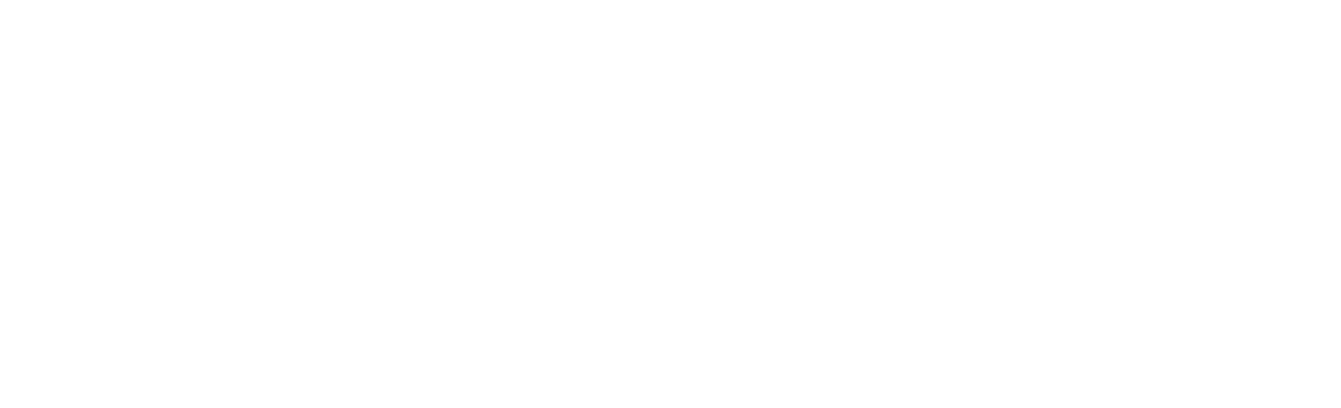
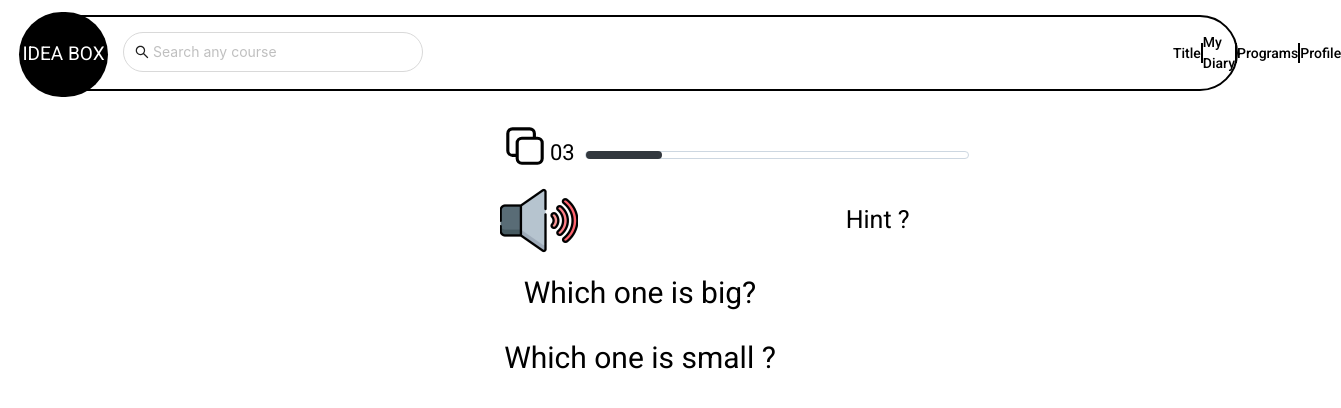
Before and after one commit to anjanasri13/clinicdashboard, a React (Create React App) app: page /course2A in a window 1280 px wide. Before the commit this address had no page. Shown: the top 408 px of the page, 1341 px wide, since content can reach past the window. Built offline with nearby package versions, Linux system fonts and the light colour scheme.

Commit message:
10/1/2024

```diff
--- a/src/App.js
+++ b/src/App.js
@@ -23,6 +23,7 @@
 import Freetrail from './pages/Freetrail';
 import Fine from './pages/Fine';
 import Abtcourse from './pages/Abtcourse';
+import Course2A from './pages/Course2A';
 
 
 
@@ -51,6 +52,7 @@
       <Route path="/feedback" element={<Feedback/>}/>
       <Route path="/faq" element={<Faq/>}/>
       <Route path="/course2" element={<Course2/>}/>
+      <Route path='/course2A' element={<Course2A/>}/>
       <Route path="/payment" element={<Payment/>}/>
       <Route path='/freetrail' element={<Freetrail/>}/>
       <Route path='/fine' element={<Fine/>}/>
--- a/src/components/Alpha.js
+++ b/src/components/Alpha.js
@@ -1,12 +1,19 @@
 import React from 'react'
 import abc from '../assests/abc.png'
+import { useNavigate } from 'react-router-dom'
 
-export default function Alpha({bgcolor}) {
+export default function Alpha({bgcolor,title}) {
+
+     const navigate=useNavigate();
+
+     const Course2A =()=>{
+      navigate("/course2A",{state:{title}})
+     }
   return (
     <div>
         <div className={`rounded-[20px] ${bgcolor} w-[355px] h-[230px] ml-[50px]`}>
             <div className="flex">
-                <p className="text-[#000] text-[20px] font-medium px-[30px] pt-[50px] mt-[10px]" >Alphabets</p>
+                <p className="text-[#000] text-[20px] font-medium px-[30px] pt-[50px] mt-[10px]" onClick={Course2A} >Alphabets</p>
                 <img src={abc} style={{opacity: 0.9,height:'54px',width:'54px',marginLeft:'130px',marginTop:'50px'}}/>
             </div>
             <p className="text-[#000] text-[16px] font-normal; px-[30px] pt-[10px]">NO of days:40</p>
--- a/src/components/Course.js
+++ b/src/components/Course.js
@@ -7,7 +7,7 @@
   const navigate=useNavigate();
 
   const Course2 = () =>{
-   navigate("/course2", { state: { title, src,training: "Training", subtitle, desc,nxttitle} })
+   navigate("/course2", { state: {title,src,training: "Training",subtitle,desc,nxttitle}})
   }
   return (
     <div>
--- a/src/pages/Activity.js
+++ b/src/pages/Activity.js
@@ -24,14 +24,14 @@
           <p className='ml-[80px]'>Your Goal</p>
         </div>
 
-        <Stack spacing={2} sx={{ flex: 1 }} className='mt-[40px] w-[80%] ml-[50px] text-[red]'>
-         <LinearProgress determinate value={20} variant="solid" size="lg"/>
+        <Stack spacing={2} sx={{flex:1}} className='mt-[40px] w-[80%] ml-[50px]'>
+            <LinearProgress determinate value={20} variant="solid" size="lg"/>
         </Stack>
-        <p className='mt-[10px] ml-[50px] tetx-[16px] font-medium '>10 %  Training Completed</p>
+        <p className='mt-[10px] ml-[50px] tetx-[16px] font-medium'>10 %  Training Completed</p>
       </div>
 
     <p className='text-[#000] text-[20px] font-bold mt-[10px] ml-[60px]'>My Focus Area</p>
-    <Carousel2/>
+        <Carousel2/>
 
     <p className='text-[#000] text-[20px] font-bold mt-[10px] ml-[60px]'>Downloaded Files</p>
       <div className='w-[10%] h-[130px] bg-[#F5F5F5] mt-[10px] ml-[60px] rounded-[15px] mb-[15px]'>
--- a/src/pages/Carousel2.js
+++ b/src/pages/Carousel2.js
@@ -8,6 +8,7 @@
     },
     {
         bgcolor: "bg-[#C4C4C4]",
+        title: "Course:2",
     },
     {
         bgcolor: "bg-[#4E4949B8]",
@@ -30,7 +31,7 @@
         {data.map((item, index) => (
 
          <Carousel.Item key={index}>
-             <Alpha  bgcolor={item.bgcolor}/>
+             <Alpha  bgcolor={item.bgcolor} title={item.title}/>
          </Carousel.Item>
         ))}
       </Carousel>
--- /dev/null
+++ b/src/pages/Course2A.js
@@ -0,0 +1,40 @@
+import React from 'react'
+import Header from '../components/Header'
+import { HiOutlineSquare2Stack } from "react-icons/hi2";
+
+import { useLocation } from 'react-router-dom';
+import Stack from '@mui/joy/Stack';
+import LinearProgress from '@mui/joy/LinearProgress';
+import sound from '../assests/sound 2.png'
+
+export default function Course2A() {
+    const location = useLocation();
+    const { title} = location.state || {};
+
+  return (
+    <div>
+        <Header/>
+        <h1 className='text-center text-[20px] mt-[10px] font-normal'>{title}</h1>
+
+        <div className='flex'>
+            <div className='flex'>
+            <HiOutlineSquare2Stack className='ml-[500px] mt-[20px] w-[50px] h-[50px] '/>
+                 <p className='text-[22px] font-normal mt-[35px]'>03</p>
+            </div>
+
+            <div className='mt-[50px] w-[30%] ml-[10px]'>
+                <Stack spacing={2} sx={{ flex: 1 }} >
+                    <LinearProgress variant="outlined" determinate  color="neutral" value={20} size='lg' />
+                </Stack>
+            </div>
+        </div>
+
+        <div className='flex w-[32%] ml-[500px] justify-between '>
+             <img src={sound} className='w-[78px] h-[79px] mt-[10px]'/>
+             <p className='text-[25px] mt-[30px]'>Hint ?</p>
+        </div>
+        <p className='text-[30px] text-center mt-[10px]'>Which  one is big? </p>
+        <p className='text-[30px] text-center mt-[20px]'>Which one is small ?</p>
+    </div>
+  )
+}
```
Also changed, not shown: src/assests/sound 2.png (added).
